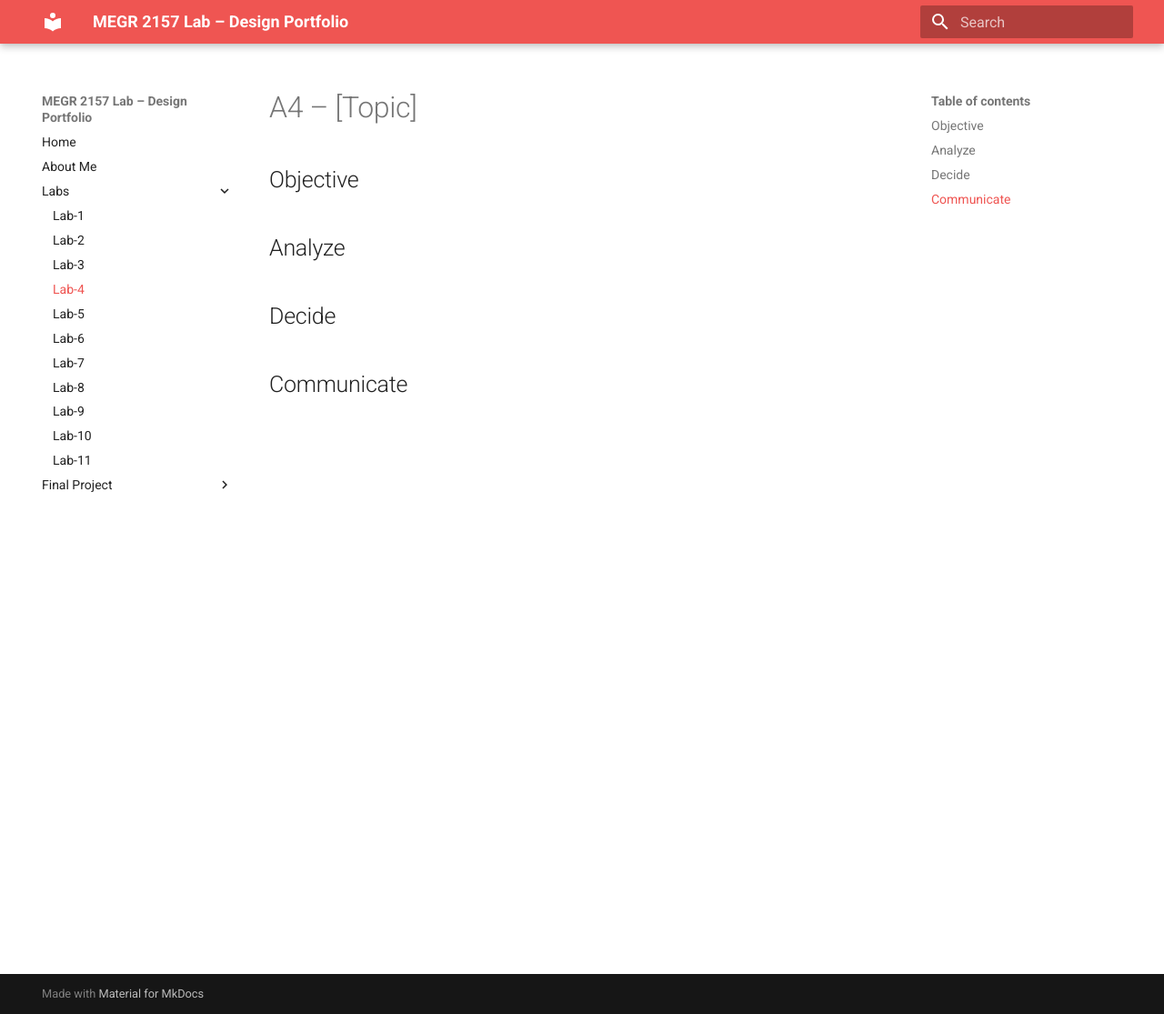
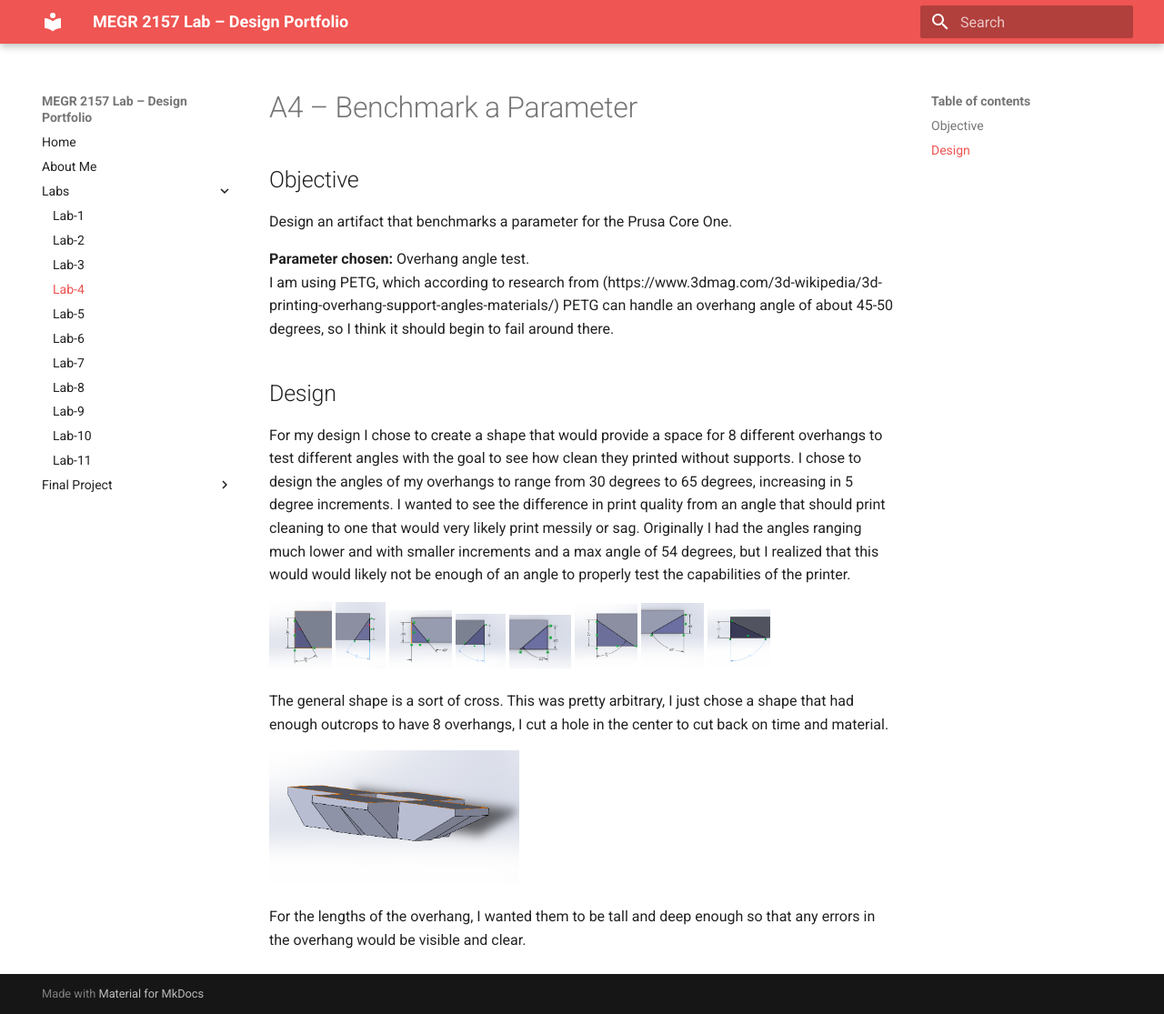
Before and after one commit to jwelch37/Jack-Welch-Portfolio, an MkDocs documentation site: the page built from docs/Labs/L04/index.md, in a window 1280 px wide and 1115 px high. Shown: the whole window at 91% size. Built offline with MkDocs 1.6.1 and Material for MkDocs 9.7.7, drawn with Linux system fonts in a browser that asks for light colours.

Commit message:
Revise index.md for A4 Benchmarking Parameter
Updated the document to benchmark a parameter for the Prusa Core One, detailing the design and testing of overhang angles.

```diff
--- a/docs/Labs/L04/index.md
+++ b/docs/Labs/L04/index.md
@@ -1,12 +1,22 @@
-# A4 – [Topic]
+# A4 – Benchmark a Parameter
 
 ## Objective
 
+Design an artifact that benchmarks a parameter for the Prusa Core One.
 
-## Analyze
+**Parameter chosen:** Overhang angle test.
+I am using PETG, which according to research from (https://www.3dmag.com/3d-wikipedia/3d-printing-overhang-support-angles-materials/) PETG can handle an overhang angle of about 45-50 degrees, so I think it should begin to fail around there.
 
 
-## Decide
+## Design
 
+For my design I chose to create a shape that would provide a space for 8 different overhangs to test different angles with the goal to see how clean they printed without supports.
+I chose to design the angles of my overhangs to range from 30 degrees to 65 degrees, increasing in 5 degree increments. I wanted to see the difference in print quality from an angle that should print cleaning to one that would very likely print messily or sag. Originally I had the angles ranging much lower and with smaller increments and a max angle of 54 degrees, but I realized that this would would likely not be enough of an angle to properly test the capabilities of the printer.
 
-## Communicate
+<img src="30deg.png" alt="Description" width="10%"> <img src="35deg.png" alt="Description" width="8%"> <img src="40deg.png" alt="Description" width="10%"> <img src="45deg.png" alt="Description" width="8%"> <img src="50deg.png" alt="Description" width="10%"> <img src="55deg.png" alt="Description" width="10%"> <img src="60deg.png" alt="Description" width="10%"> <img src="65deg.png" alt="Description" width="10%">
+
+The general shape is a sort of cross. This was pretty arbitrary, I just chose a shape that had enough outcrops to have 8 overhangs, I cut a hole in the center to cut back on time and material.
+
+<img src="model.png" alt="Description" width="40%">
+
+For the lengths of the overhang, I wanted them to be tall and deep enough so that any errors in the overhang would be visible and clear.
```
